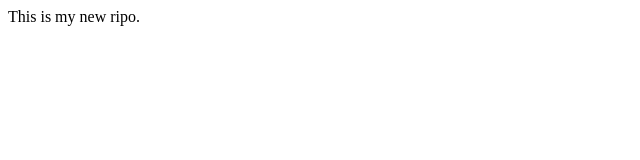
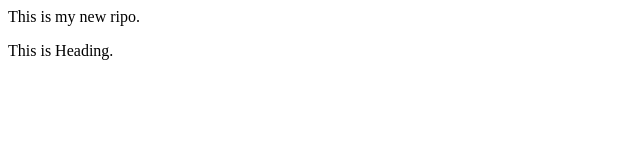
Before and after one commit to anuj05prl-spec/Newripo, a plain HTML site: page index.html in a window 1280 px wide. Shown: the full height of the page, 0-640 px from the left. Drawn offline with Linux system fonts and the light colour scheme.

Commit message:
add new feature

```diff
--- a/index.html
+++ b/index.html
@@ -1 +1,2 @@
 <p>This is my new ripo.</p>
+<p>This is Heading.</p>
```
Also changed, not shown: 1 other file.
